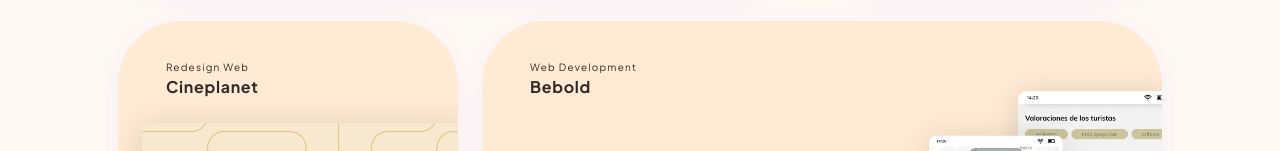
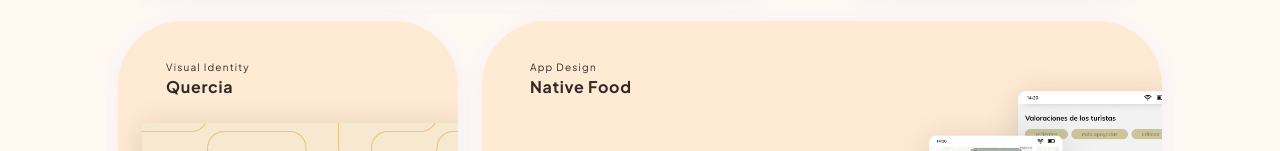
Before and after one commit to Nayarb1/portfolio, a website: page index.html in a window 1280 px wide. Shown: the part 1096-1247 px from the top of the page. Drawn offline with nearby package versions, Linux system fonts and the light colour scheme; some icons are missing.

Commit message:
cards name

```diff
--- a/index.html
+++ b/index.html
@@ -22,6 +22,7 @@
             <a href="index.html" class="logo">Ant<span class="l-com">hony Cumpa.</span><span class="l-abrv">.©</span></a>
             <div class="item-nav col-lg-4 d-none d-md-flex">
                 <a href="#project" class="link">Proyectos</a>
+                <!-- <a href="#skills" class="link">Habilidades</a> -->
                 <a href="#contact" class="link">Contacto</a>
                 <a href="https://www.linkedin.com/in/cumpab/" target="_blank" class="link">
                     <span><iconify-icon icon="basil:linkedin-solid"></iconify-icon></span>
@@ -80,6 +81,7 @@
 
         </div>
         <div class="hero-ft col-lg-6">
+            <!-- <span title="Foto-Anthony Cumpa"></span> -->
             <span class="textbody">+1 experience</span>
             <div class="label">Product Designer</div>
         </div>
@@ -123,8 +125,8 @@
                 <div class="boxContent">
                     <div class="bc-detalles">
                         <div class="detalles">
-                            <span class="info">Redesign Web</span>
-                            <h4 class="label">Cineplanet</h4>
+                            <span class="info">Visual Identity</span>
+                            <h4 class="label">Quercia</h4>
                         </div>
                         <div class="boxIcon">
                             <iconify-icon icon="fluent:open-20-filled"></iconify-icon>
@@ -137,8 +139,8 @@
                 <div class="boxContent">
                     <div class="bc-detalles">
                         <div class="detalles">
-                            <span class="info">Web Development</span>
-                            <h4 class="label">Bebold</h4>
+                            <span class="info">App Design</span>
+                            <h4 class="label">Native Food</h4>
                         </div>
                         <div class="boxIcon">
                             <iconify-icon icon="fluent:open-20-filled"></iconify-icon>
@@ -180,6 +182,8 @@
 
     <section id="contact" class="container px-3 px-md-5 mb-5">
         <div class="cardContact">
+            <!-- <h4 class="label">¿Deseas tener una charla</h4>
+            <h2 class="h2 mb-3">Conmigo?</h2> -->
             <h3 class="h3 mb-3">¿Deseas tener una charla conmigo?</h3>
             <p class="textbody col-lg-6">Siéntete libre de contactarme para trabajar por una misma misión.</p>
             <a class="enlace" href="mailto:cumpa.ab@gmail.com" target="_blank">cumpa.ab@gmail.com</a>
```
